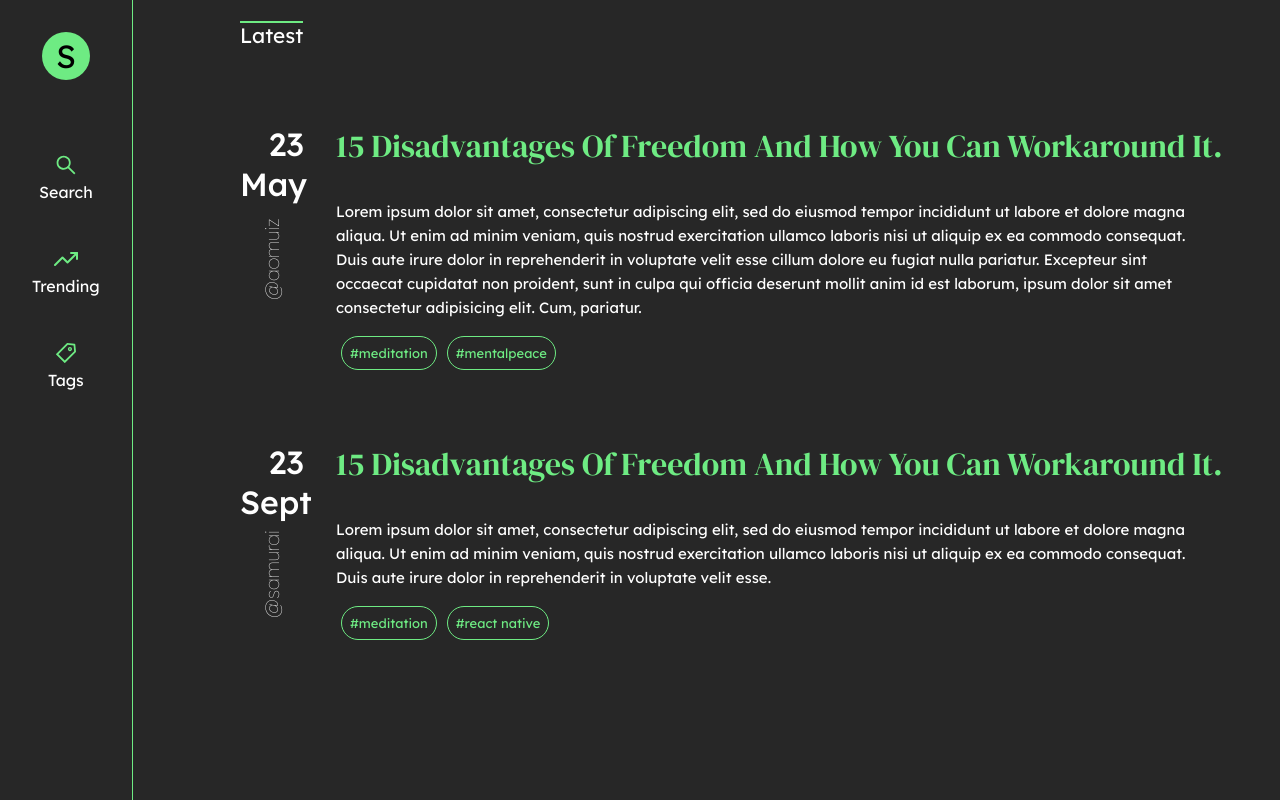
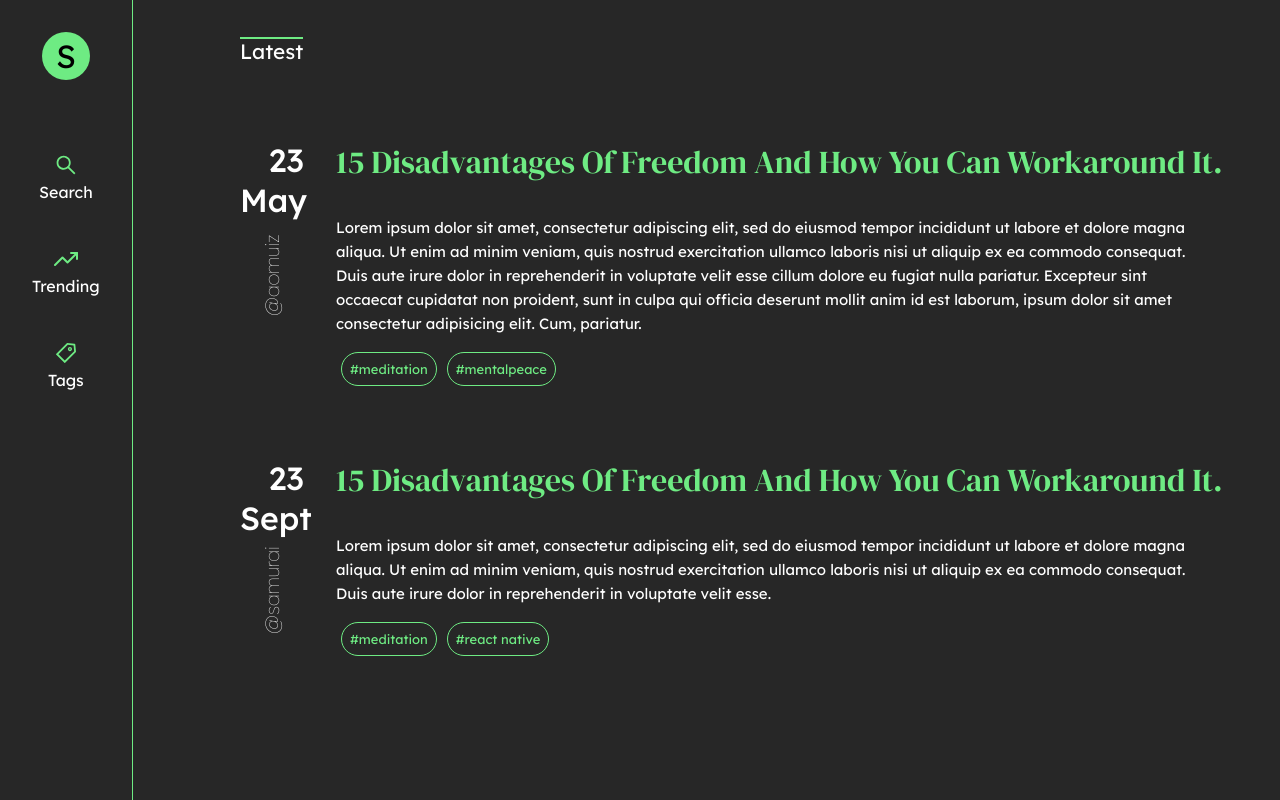
Before and after one commit to AOMuiz/nLog, a Next.js app: page / in a window 1280 px wide. Built offline with nearby package versions, Linux system fonts and the light colour scheme.

Commit message:
add marging top to main section

```diff
--- a/styles/NavStyle.js
+++ b/styles/NavStyle.js
@@ -13,6 +13,7 @@ export const NavContainer = styled.div`
     height: fit-content;
     top: 75vh;
     bottom: 0;
+    padding-inline: 1rem;
   }
 `;
 
@@ -35,6 +36,9 @@ export const NavStyles = styled.div`
     display: flex;
     align-items: center;
     justify-content: center;
+    @media ${devices.tablet} {
+      margin-block: 1rem;
+    }
   }
   ul {
     color: var(--default);
--- a/styles/globals.css
+++ b/styles/globals.css
@@ -13,6 +13,10 @@
   --lh: 1.5rem;
 }
 
+* {
+  box-sizing: border-box;
+}
+
 html,
 body {
   padding: 0;
@@ -26,10 +30,6 @@ a {
   text-decoration: none;
 }
 
-* {
-  box-sizing: border-box;
-}
-
 @media (prefers-color-scheme: dark) {
   html {
     color-scheme: dark;
--- a/styles/index.js
+++ b/styles/index.js
@@ -1,19 +1,4 @@
 import styled from "styled-components";
-
-// import { device } from "./device";
-
-// const ProfilePage = styled.div`
-//   margin: auto;
-//   text-align: center;
-
-//   @media ${device.laptop} {
-//     max-width: 800px;
-//   }
-
-//   @media ${device.desktop} {
-//     max-width: 1400px;
-//   }
-// `;
 
 const sizes = {
   mobileS: "320px",
@@ -40,13 +25,15 @@ export const Layout = styled.div`
   grid-template-columns: 15vw 1fr;
   grid-template-rows: 1fr;
   position: absolute;
+  main {
+    margin-top: 1rem;
+  }
+
   @media ${devices.tablet} {
     grid-template-columns: 1fr;
     grid-template-rows: 1fr 10vh;
-  }
 
-  nav {
-    @media ${devices.tablet} {
+    nav {
       grid-row: 2/-1;
       z-index: 5;
       justify-self: center;
```
